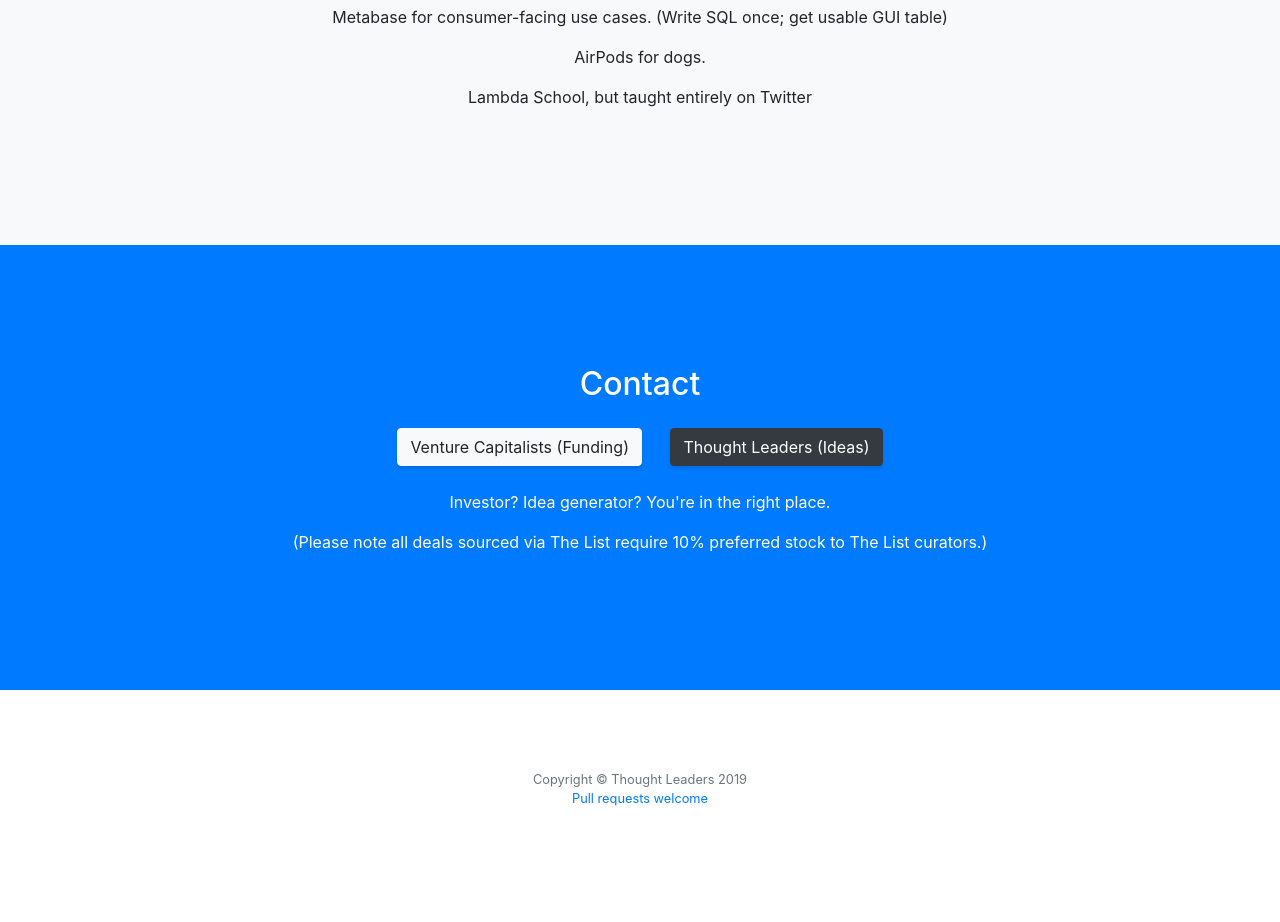
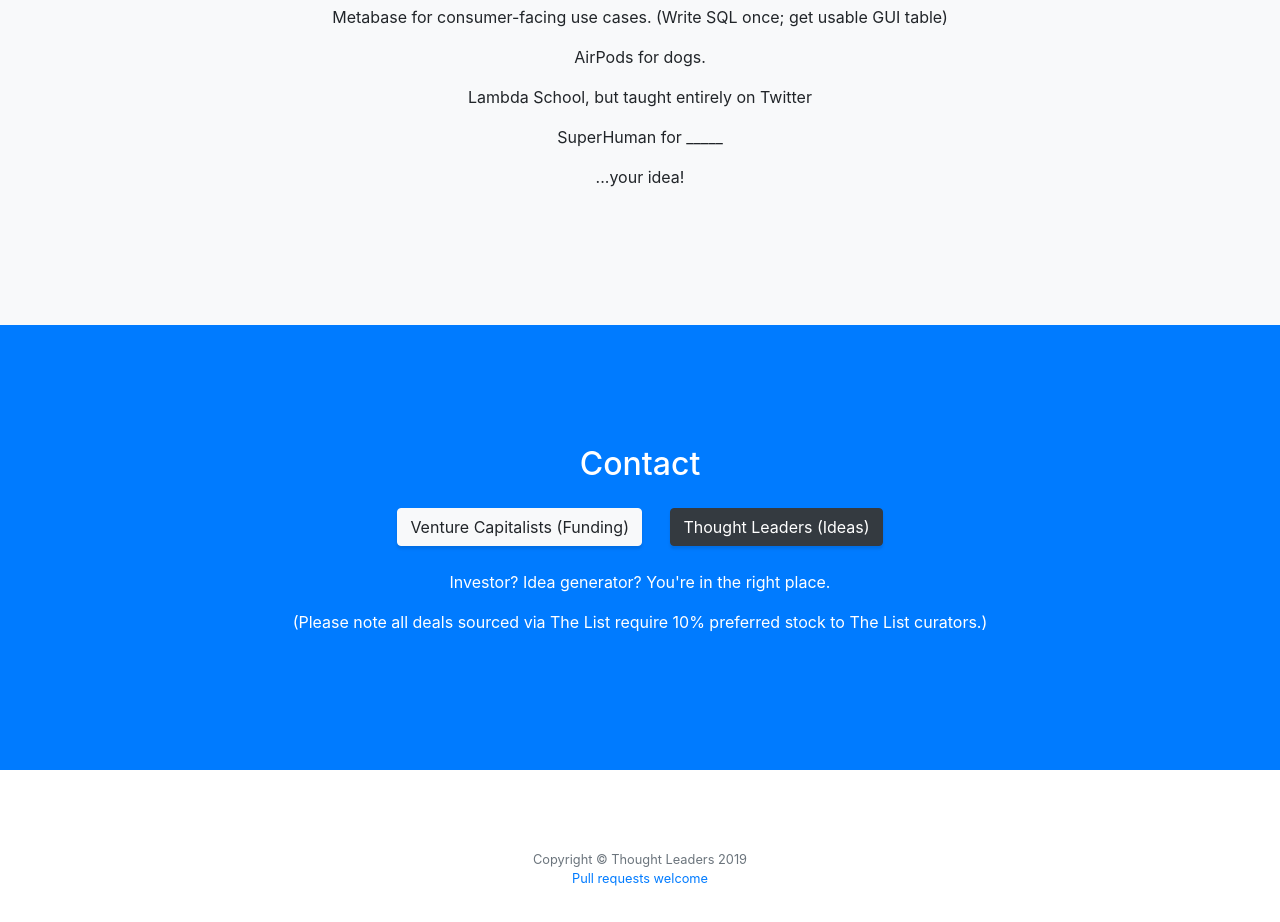
Before and after one commit to josephofiowa/the-list-rfs, a website with bundled scripts: page index.html in a window 1280 px wide. Shown: the part 961-1883 px from the top of the page. Before the commit the page ends 1849 px from the top, so only its background shows below. Built offline with nearby package versions, Linux system fonts and the light colour scheme.

Commit message:
superhuman for ____

```diff
--- a/index.html
+++ b/index.html
@@ -77,6 +77,8 @@
                     <p> Metabase for consumer-facing use cases. (Write SQL once; get usable GUI table) </p>
                     <p> AirPods for dogs. </p>
                     <p> Lambda School, but taught entirely on Twitter </p>
+                    <p> SuperHuman for _____ </p>
+                    <p href="https://github.com/josephofiowa/the-list-rfs#contributing">...your idea!</p>
 
                 </div>
 <!--
```
